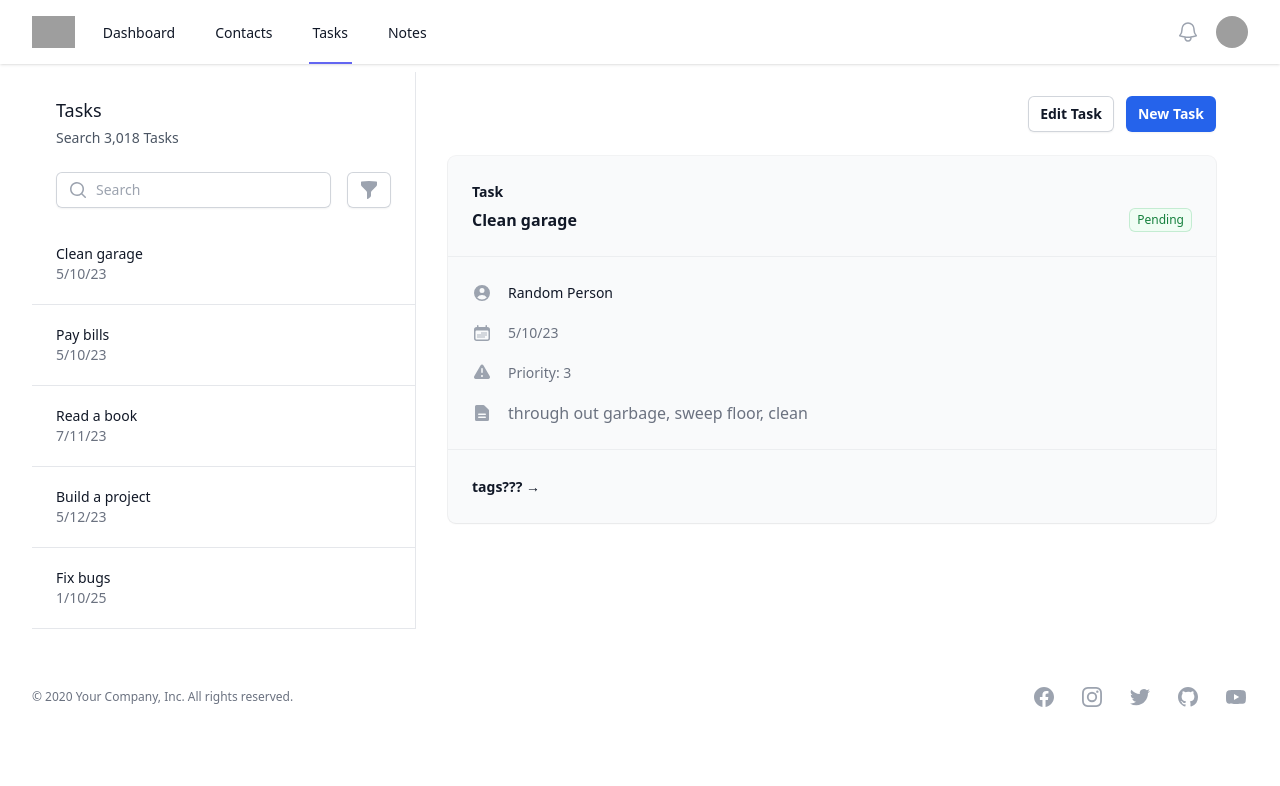
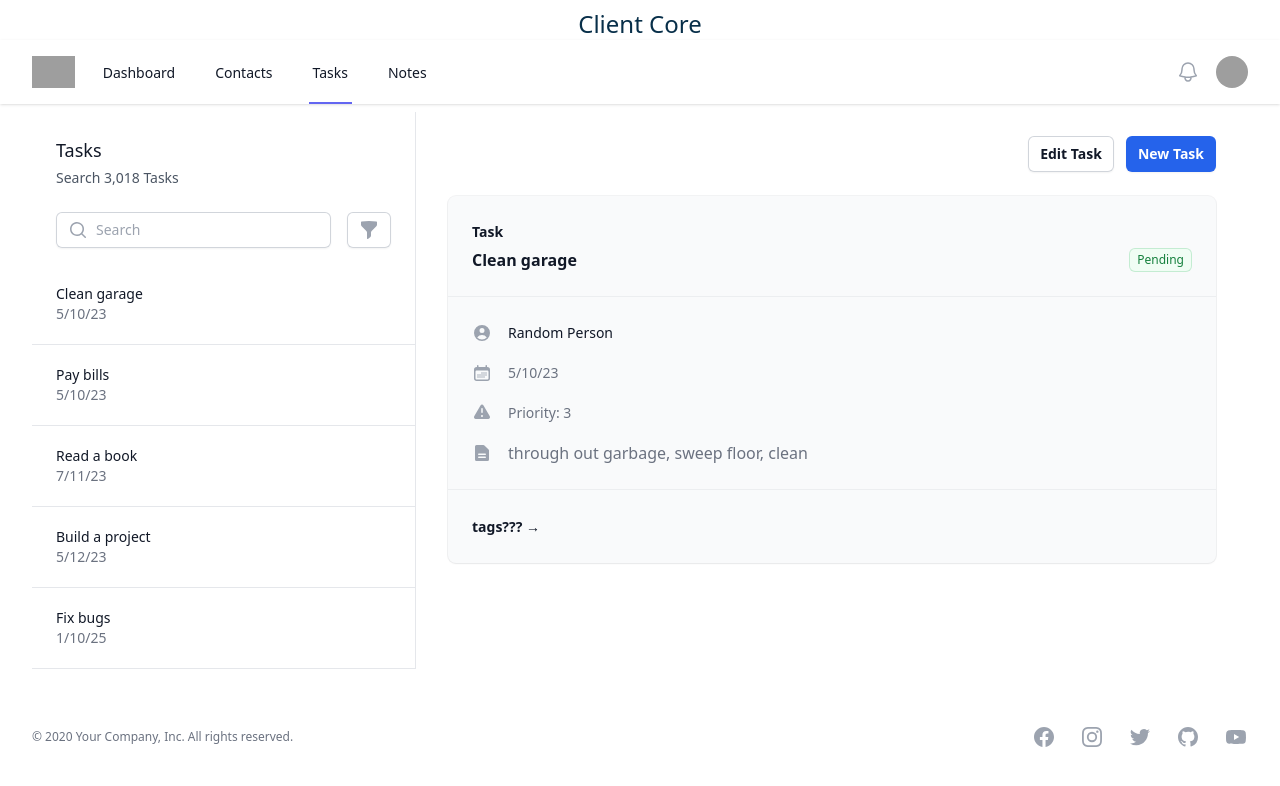
Before and after one commit to avs7/ClientCore, a React (Vite) app: page /dashboard/tasks/1 in a window 1280 px wide. Shown: the top 786 px of the page. Built offline with nearby package versions, Linux system fonts and the light colour scheme; grey boxes are pictures that could not be loaded.

Commit message:
added header

```diff
--- /dev/null
+++ b/src/components/Header.jsx
@@ -0,0 +1,11 @@
+import { Link } from 'react-router-dom'
+
+export default function Header() {
+  return (
+    <Link
+      to='/dashboard'
+      className='flex justify-center text-2xl mt-2 font-sans text-sky-950'>
+      Client Core
+    </Link>
+  )
+}
--- a/src/layouts/Dashboard.jsx
+++ b/src/layouts/Dashboard.jsx
@@ -2,6 +2,7 @@ import { Outlet } from 'react-router-dom'
 import { useState } from 'react'
 import Navbar from '../components/Navbar'
 import Footer from '../components/Footer'
+import Header from '../components/Header'
 
 export default function Dashboard() {
   const [modalOpen, setModalOpen] = useState(false)
@@ -18,6 +19,7 @@ export default function Dashboard() {
 
   return (
     <div>
+      <Header />
       <Navbar />
       <div className='mx-auto max-w-7xl sm:px-6 lg:px-8 p-2'>
         <Outlet
```
Also changed, not shown: 1 other file (tests, documents, lock files or other folders).
